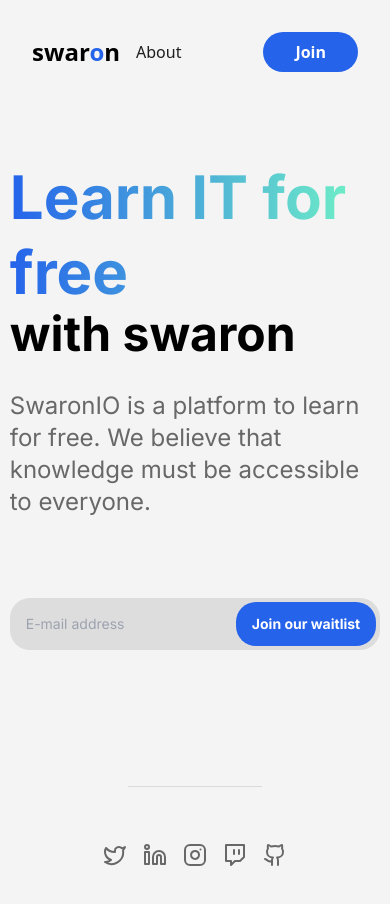
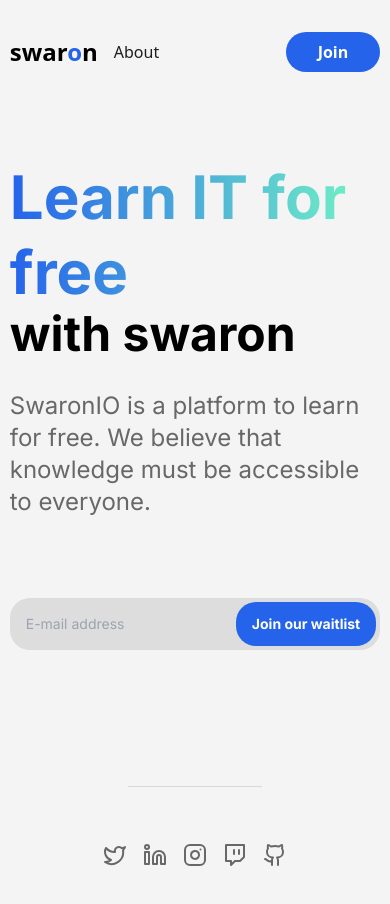
Before and after one commit to swaron-io/swaron.io, a Next.js app: page / in a window 390 px wide. Shown: the top 904 px of the page. Built offline with nearby package versions, Linux system fonts and the light colour scheme.

Commit message:
fix(responsive): adjusted responsive design for header

```diff
--- a/src/app/components/header.tsx
+++ b/src/app/components/header.tsx
@@ -3,7 +3,7 @@ import { Dropdown } from "./dropdown";
 
 export function Header() {
   return (
-    <header className="flex items-center justify-start p-8 md:px-96 md:py-16">
+    <header className="mx-auto flex w-[95%] max-w-[1140px] items-center justify-start py-8">
       <Link href={"/"}>
         <h3 className="text-2xl font-bold">
           swar<span className="text-blue">o</span>n
```
